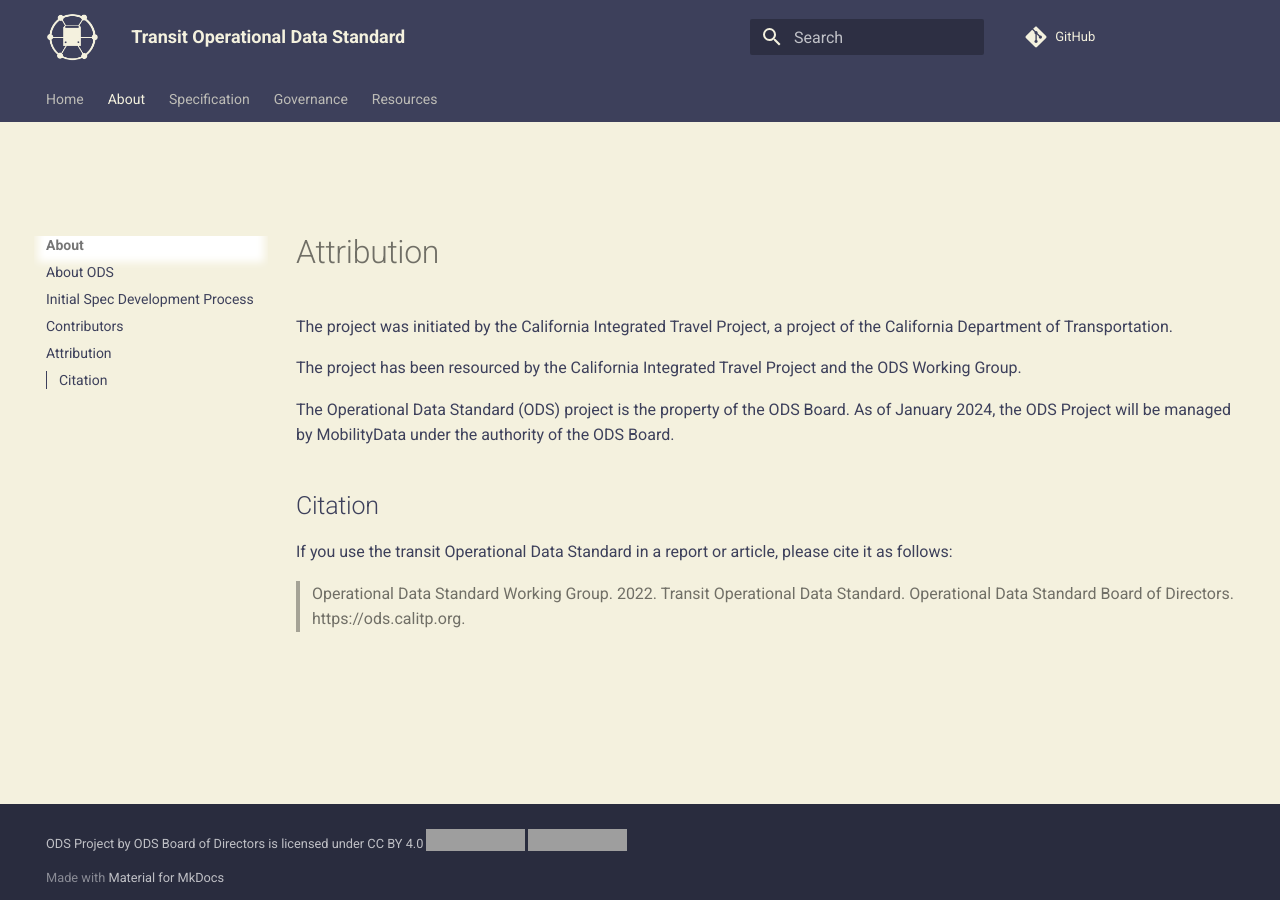
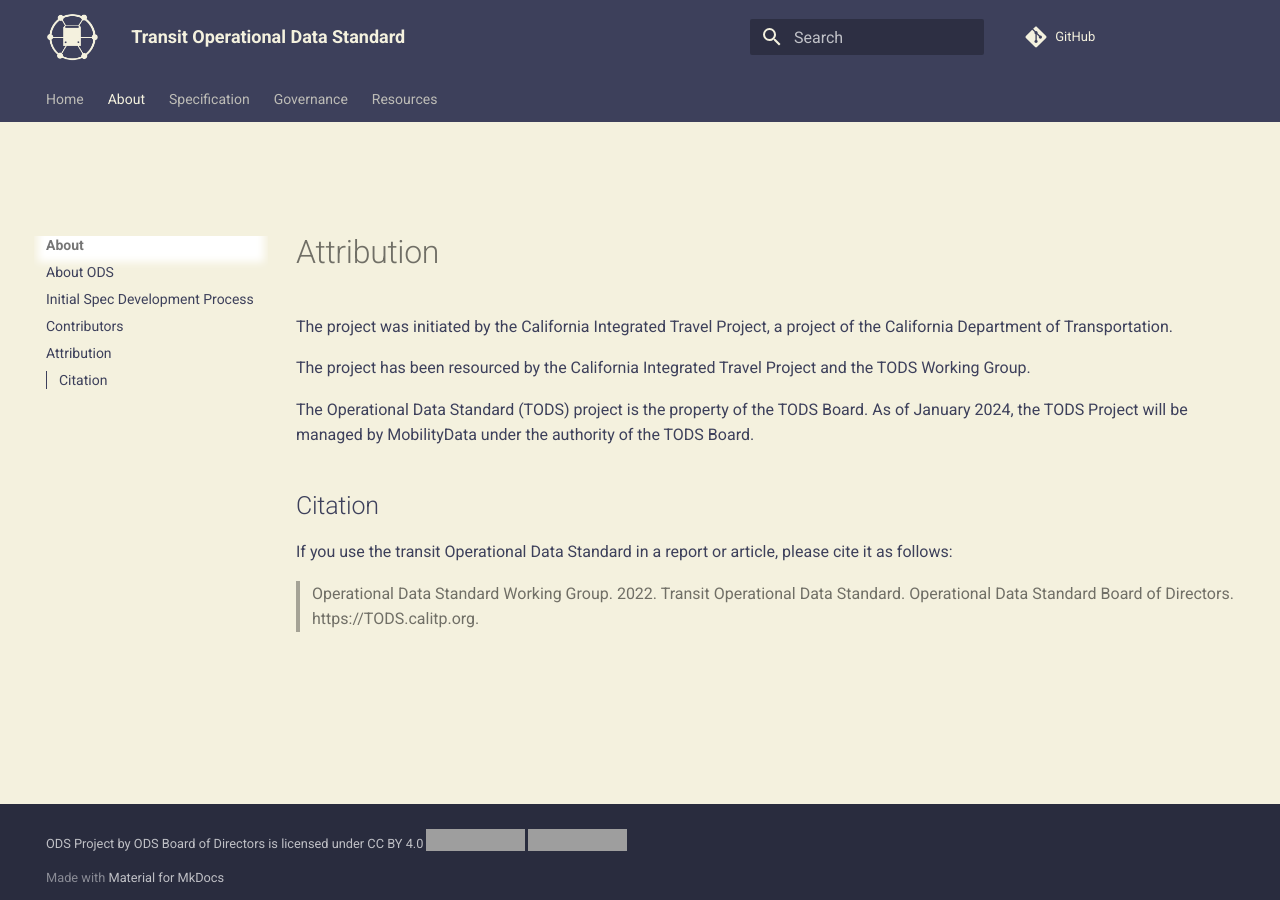
Before and after one commit to cal-itp/operational-data-standard, an MkDocs documentation site: the page built from docs/about/attribution.md, in a window 1280 px wide. Built offline with MkDocs 1.6.1 and Material for MkDocs 9.7.7, drawn with Linux system fonts in a browser that asks for light colours; nearby versions of some CDN libraries; comment, search, counter and statistics services are not loaded; grey boxes are pictures that could not be loaded.

Commit message:
attribution.md

```diff
--- a/docs/about/attribution.md
+++ b/docs/about/attribution.md
@@ -2,12 +2,12 @@
 
 The project was initiated by the [California Integrated Travel Project](https://calitp.org), a project of the California Department of Transportation.
 
-The project has been resourced by the [California Integrated Travel Project](https://calitp.org) and the [ODS Working Group](working-group.md).
+The project has been resourced by the [California Integrated Travel Project](https://calitp.org) and the [TODS Working Group](working-group.md).
 
-The Operational Data Standard (ODS) project is the property of the ODS Board.  As of January 2024, the ODS Project will be managed by [MobilityData](https://mobilitydata.org) under the authority of the ODS Board.
+The Operational Data Standard (TODS) project is the property of the TODS Board.  As of January 2024, the TODS Project will be managed by [MobilityData](https://mobilitydata.org) under the authority of the TODS Board.
 
 ## Citation
 
 If you use the transit Operational Data Standard in a report or article, please cite it as follows:
 
-> Operational Data Standard Working Group. 2022. Transit Operational Data Standard. Operational Data Standard Board of Directors. https://ods.calitp.org.
+> Operational Data Standard Working Group. 2022. Transit Operational Data Standard. Operational Data Standard Board of Directors. https://TODS.calitp.org.
```
